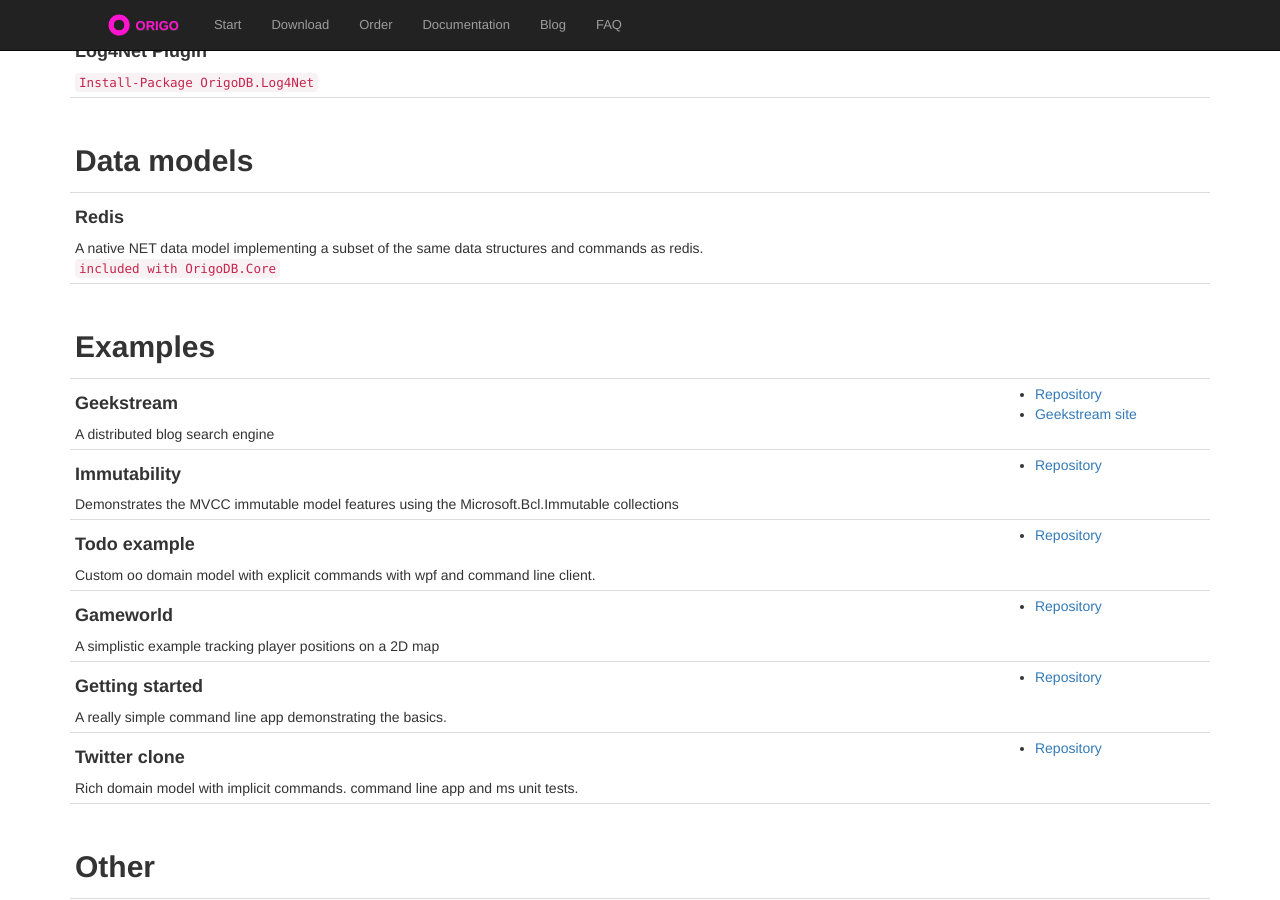
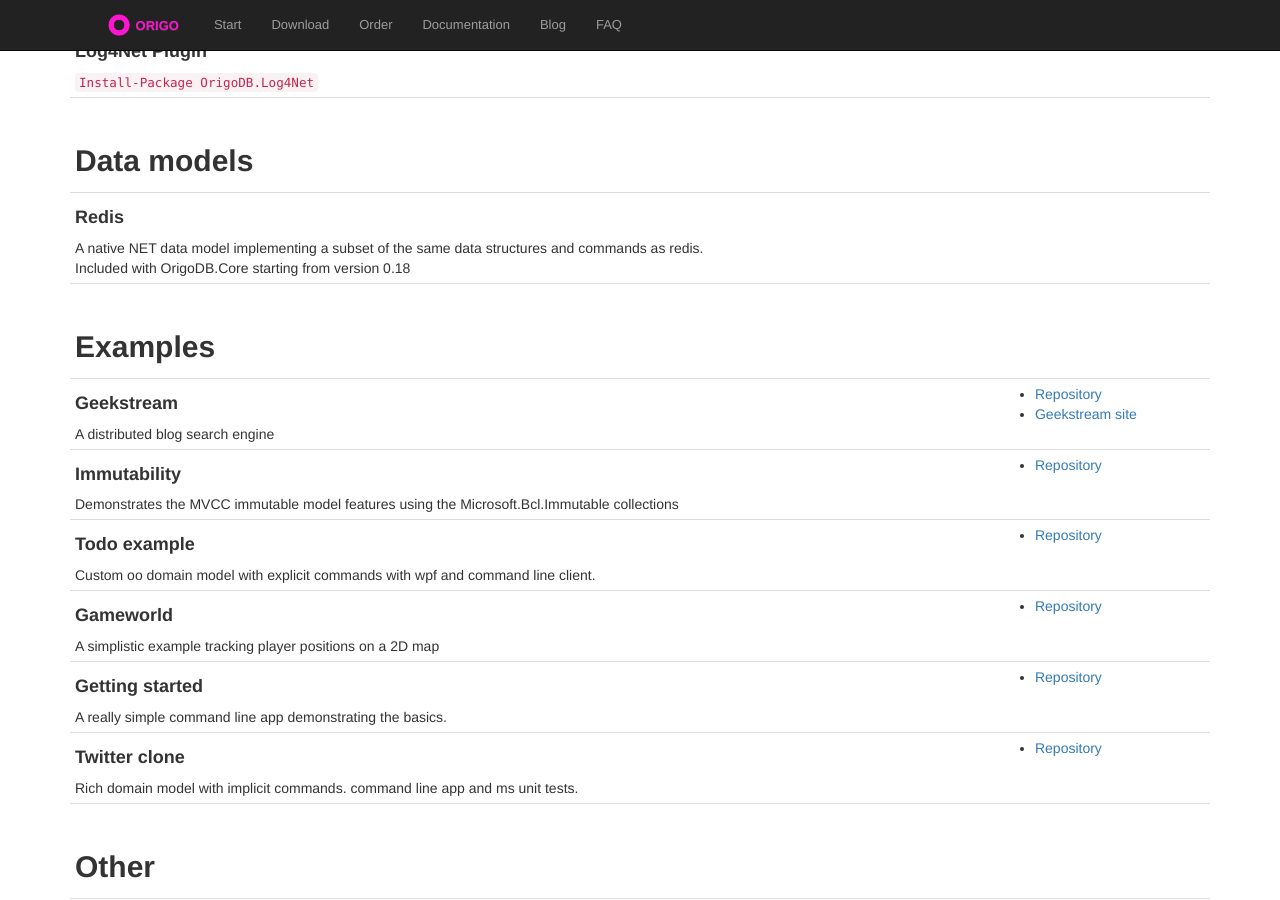
Before and after one commit to DevrexLabs/devrexlabs.github.io, a Jekyll site: the page built from download/index.html, in a window 1280 px wide and 900 px high, scrolled down 905 px. Built offline with Jekyll 4.4.1, drawn with Linux system fonts in a browser that asks for light colours; nearby versions of some CDN libraries.

Commit message:
small html fix on download page

```diff
--- a/download/index.html
+++ b/download/index.html
@@ -111,7 +111,7 @@
       <td><h4>Redis</h4>
         A native NET data model implementing a subset of the same data structures
         and commands as redis.<br/>
-      <code>included with OrigoDB.Core</code>
+        Included with OrigoDB.Core starting from version 0.18
       </td>
       <td>
       </td>
```
